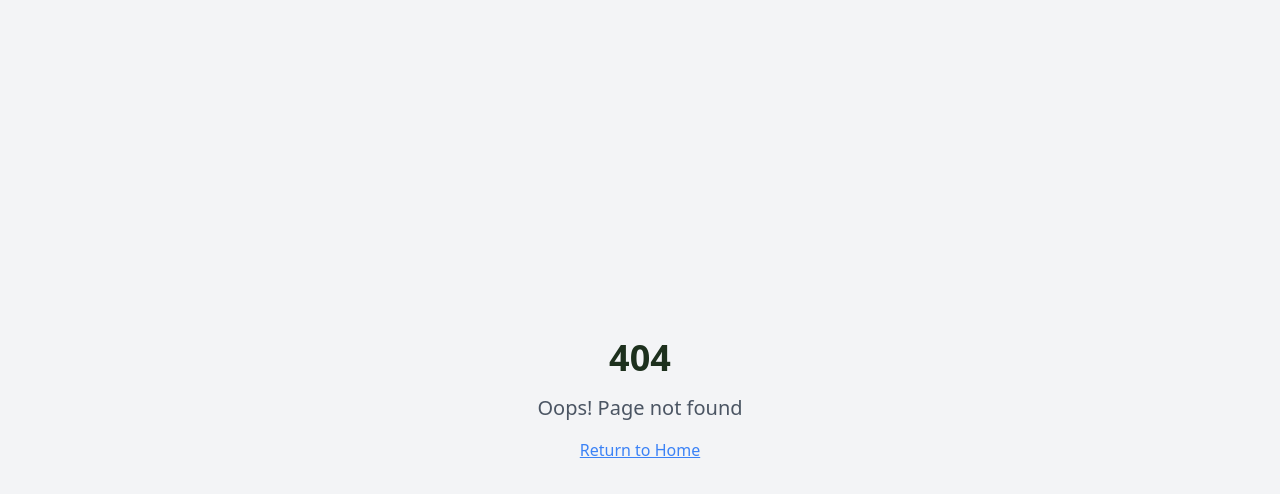
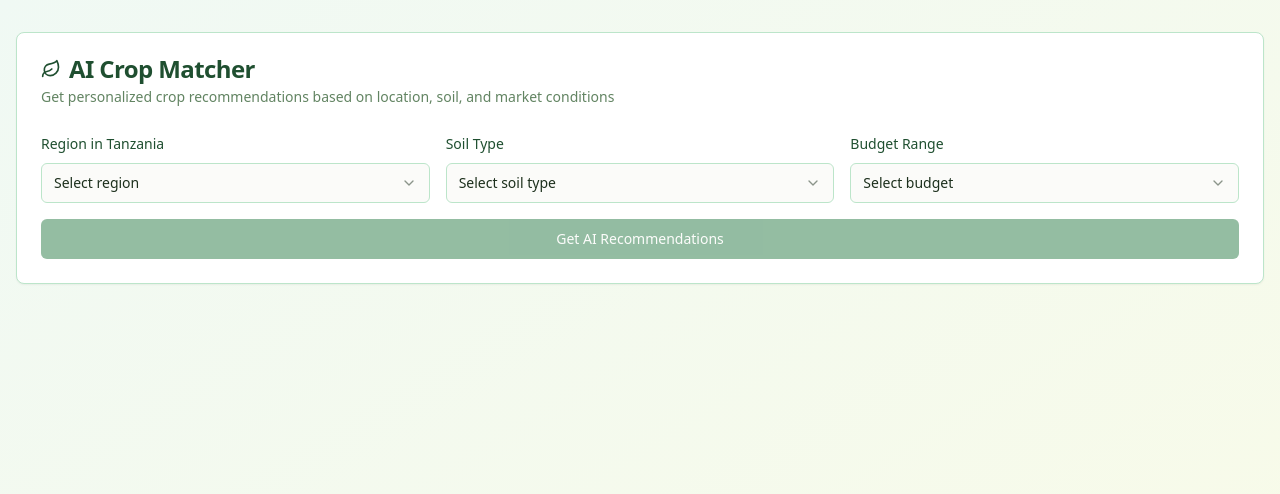
Before and after one commit to mkumbwajr/shamba-remote-grow, a React (Vite) app: page /crop-matcher in a window 1280 px wide. Before the commit this address had no page. Shown: the top 494 px of the page. Built offline with nearby package versions, Linux system fonts and the light colour scheme.

Commit message:
Fix: Crop Matcher 404 error
The Crop Matcher tab was not loading, resulting in a 404 error.
This commit addresses the issue.

```diff
--- a/src/App.tsx
+++ b/src/App.tsx
@@ -8,6 +8,7 @@ import { LanguageProvider } from "@/contexts/LanguageContext";
 import Index from "./pages/Index";
 import Auth from "./pages/Auth";
 import Profile from "./pages/Profile";
+import CropMatcher from "./pages/CropMatcher";
 import NotFound from "./pages/NotFound";
 
 const queryClient = new QueryClient();
@@ -23,6 +24,7 @@ const App = () => (
             <Route path="/" element={<Index />} />
             <Route path="/auth" element={<Auth />} />
             <Route path="/profile" element={<Profile />} />
+            <Route path="/crop-matcher" element={<CropMatcher />} />
             {/* ADD ALL CUSTOM ROUTES ABOVE THE CATCH-ALL "*" ROUTE */}
             <Route path="*" element={<NotFound />} />
           </Routes>
--- /dev/null
+++ b/src/pages/CropMatcher.tsx
@@ -0,0 +1,14 @@
+
+import CropMatcher from '@/components/CropMatcher';
+
+const CropMatcherPage = () => {
+  return (
+    <div className="min-h-screen bg-gradient-to-br from-forest-50 to-crop-50">
+      <div className="container mx-auto px-4 py-8">
+        <CropMatcher />
+      </div>
+    </div>
+  );
+};
+
+export default CropMatcherPage;
```
